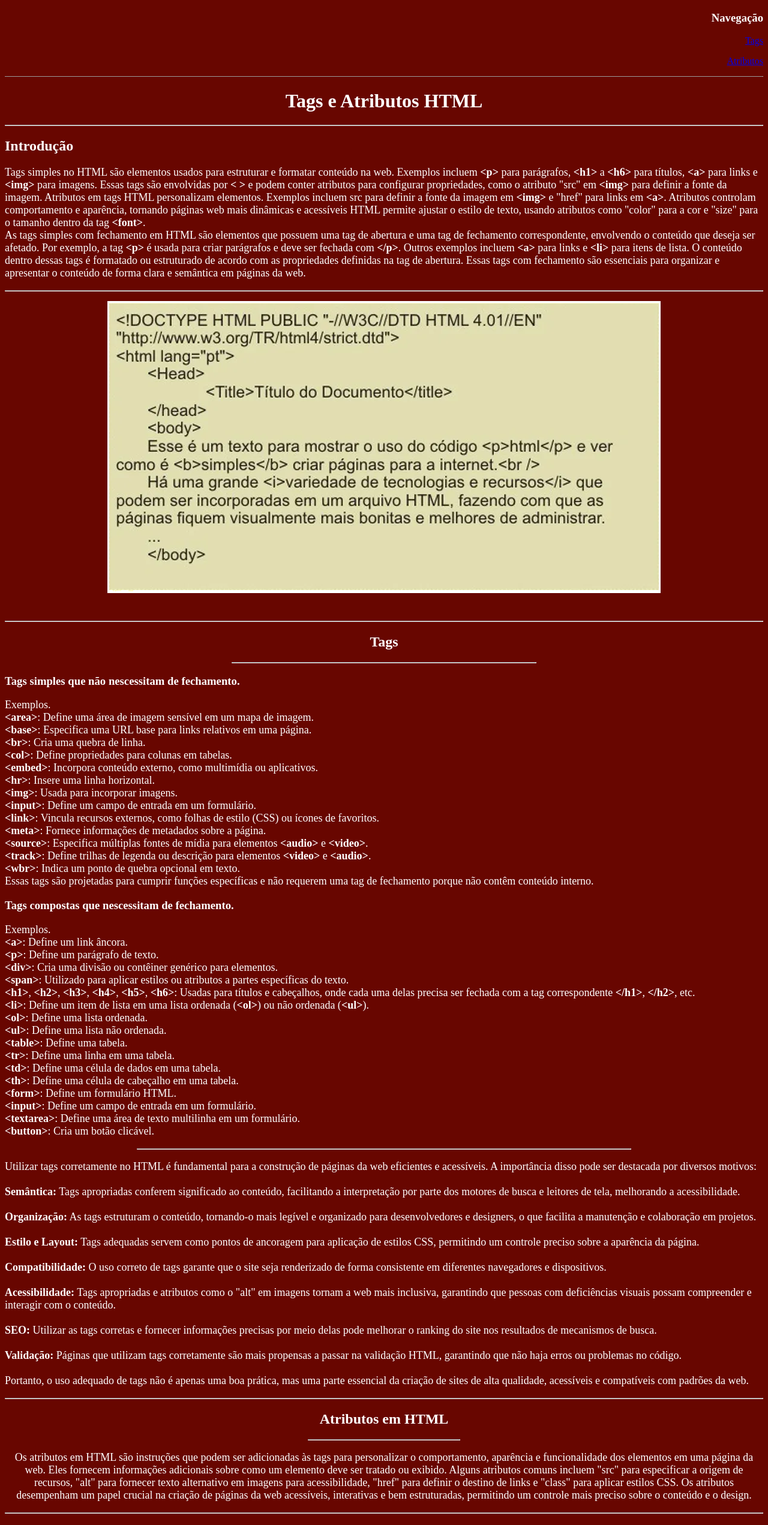
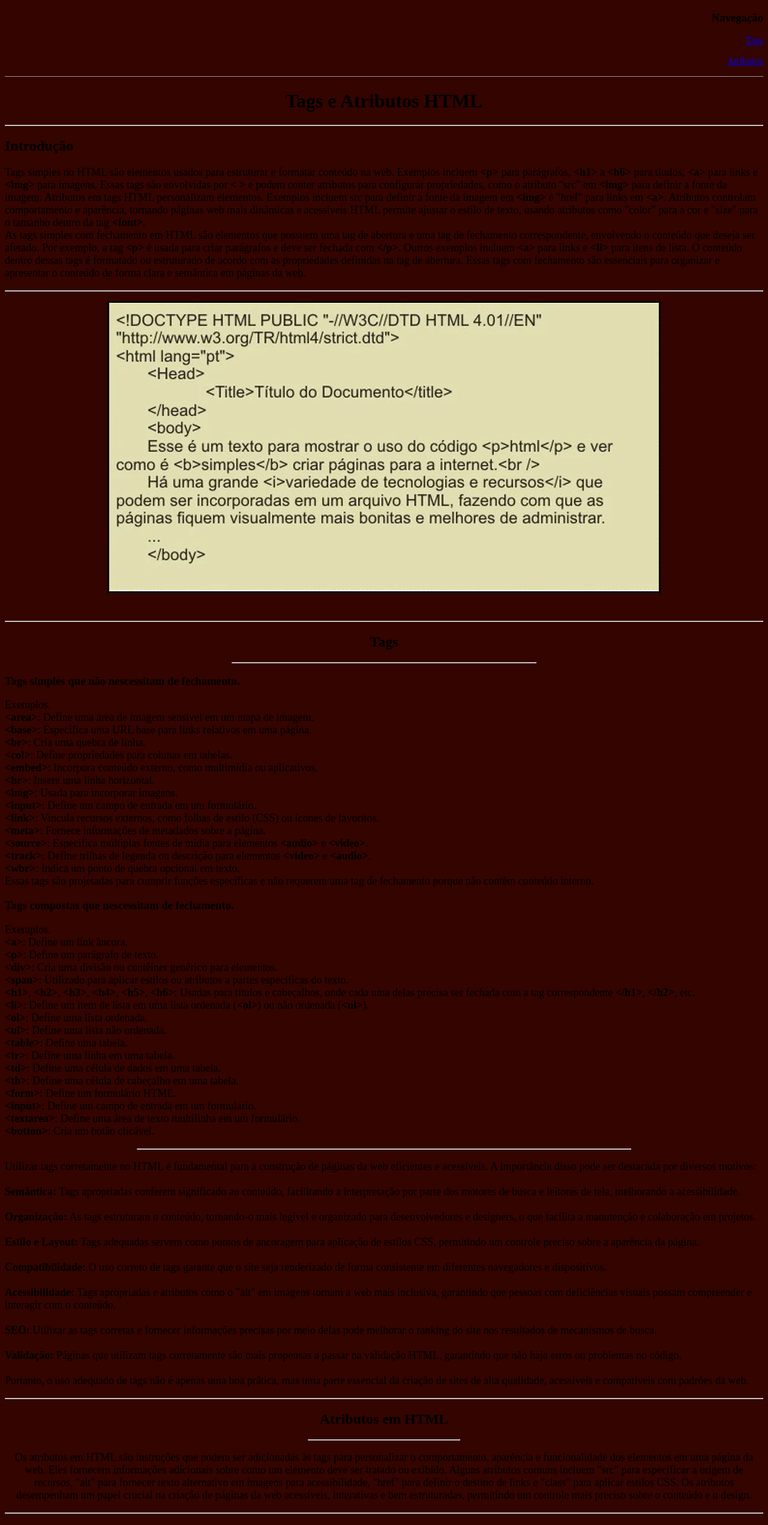
Before and after one commit to BrunoMotaBr/TagsAtributos, a plain HTML site: page index.html in a window 1280 px wide. Shown: the top 2543 px of the page at 60% size. Drawn offline with Linux system fonts and the light colour scheme.

Commit message:
Update index.html

```diff
--- a/index.html
+++ b/index.html
@@ -4,10 +4,10 @@
     <meta charset="UTF-8">
     <title>Tags e Atributos HTML</title>
 </head>
-<body bgcolor="#680600">
+<body bgcolor="#330400">
 
     <header>
-        <font color="#FFF">
+        <font color="#000">
             <a name="inicio"></a>
             <nav>
                 <h3 align="right">Navegação</h3>
@@ -26,7 +26,7 @@
         </font>
     </header>
 
-    <font color="#FFF">
+    <font color="#000">
         <h1 align ="center">Tags e Atributos HTML</h1>
         <hr>
         <section>
@@ -66,10 +66,10 @@
         </font>
         </section>
         <hr>
-        <p align="center"><img border="3px solid #FFF" src="html.png"></p>
+        <p align="center"><img border="3px solid #000" src="html.png"></p>
     </font>
 
-    <font color="#FFF">
+    <font color="#000">
         <br>
         <hr>
         <h2 align ="center">Tags</h2>
@@ -263,15 +263,17 @@
         </section>
     </font>
 
-    <footer style="background-color: #000;">
+    <footer style="background-color: #FFF;">
         <br>
         <br>
-        <font color="#FFF" size="5"><p align="center">Bruno da Silva Mota</p></font>
+        <font color="#000" size="5"><p align="center">Bruno da Silva Mota</p></font>
         <br>
         <br>
-        <a href="#inicio">
-            Voltar ao Inicio
-        </a>
+        <p align="center">
+            <a href="#inicio">
+                Voltar ao Inicio
+            </a>
+        </p>
         <font color="#FFF"><p align="center">Unipiaget - ADS - 2023 - Desenvolvimento na web</p></font>
         <br>
     </footer>
```
